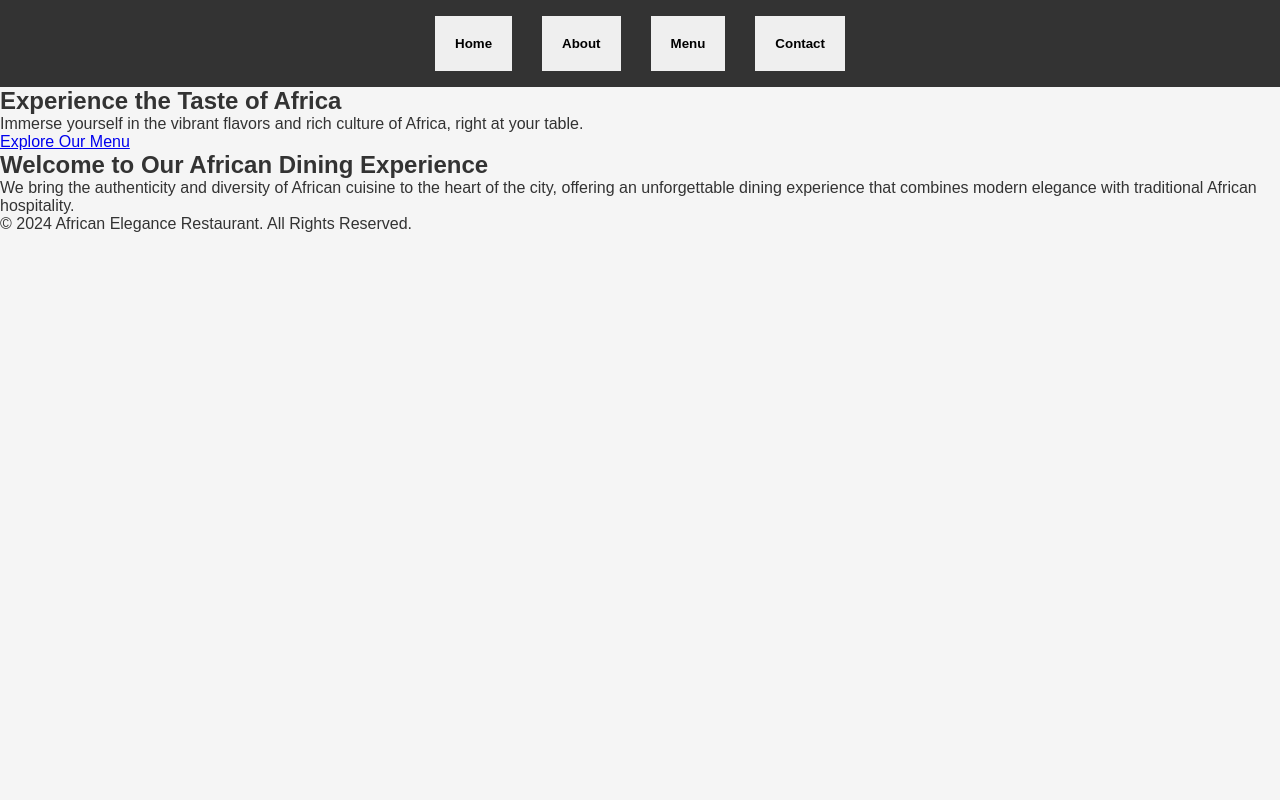
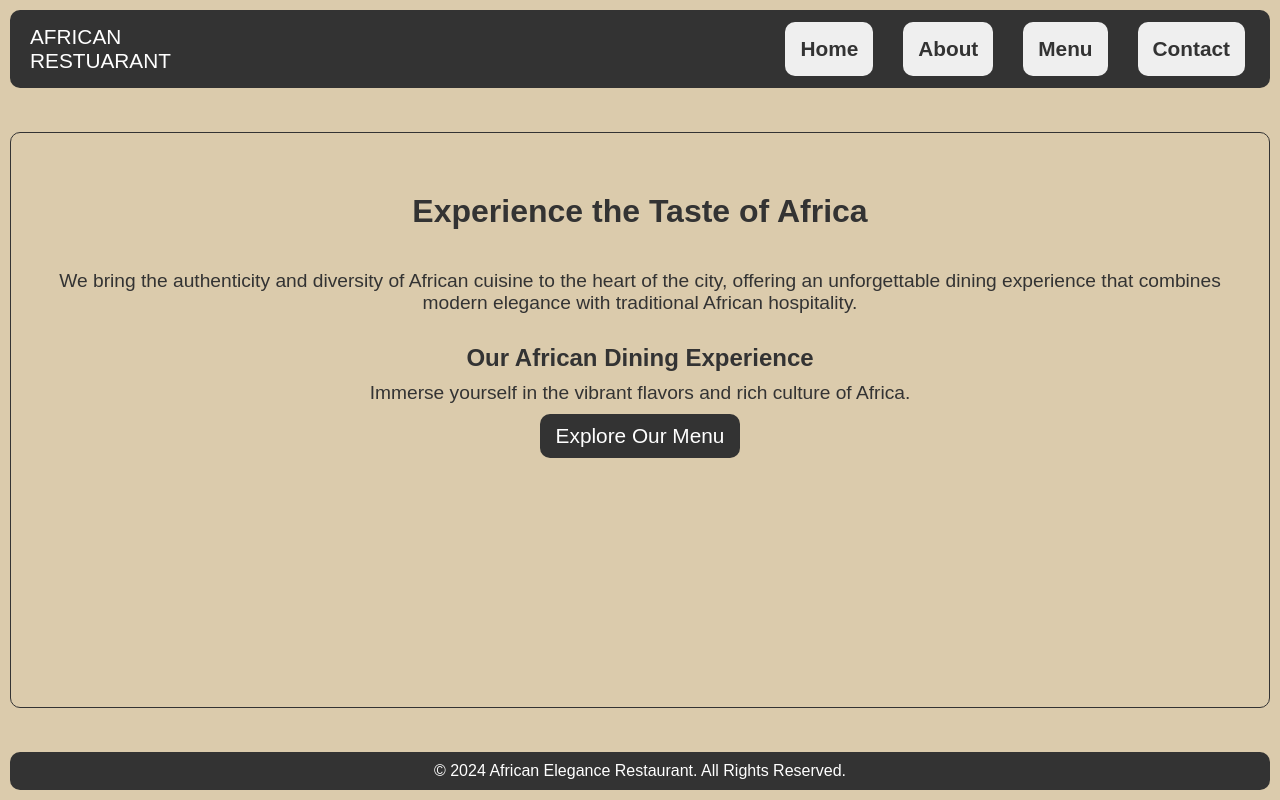
Before and after one commit to Dev-Mfundo/Restaurant-Page, a website built with webpack: page src/template.html in a window 1280 px wide. Built offline with nearby package versions, Linux system fonts and the light colour scheme.

Commit message:
Home: structure done stying done, pictures not done, all added with javascript

```diff
--- a/src/index.js
+++ b/src/index.js
@@ -1,19 +1,81 @@
 import "./styles.css";
 
+App = (() =>{
+    //Header
+    const header = document.createElement("header");
+    document.body.appendChild(header);
+    //logo
+    const logo = document.createElement("p");
+    logo.innerHTML="AFRICAN<br/> RESTUARANT";
+    logo.className="logo";
+    header.appendChild(logo);
+
+    const nav = document.createElement("nav");
+    nav.className="navbar";
+    header.appendChild(nav);
+    //navbar
     const home = document.createElement("button");
     home.innerHTML="Home";
     home.id="home";
+    nav.appendChild(home);
     const about = document.createElement("button");
     about.innerHTML="About";
     about.id="about";
+    nav.appendChild(about);
     const menu = document.createElement("button");
     menu.innerHTML="Menu";
     menu.id="menu";
+    nav.appendChild(menu);
     const contact = document.createElement("button");
     contact.innerHTML="Contact";
     contact.id="contact";
+    nav.appendChild(contact);
 
-document.getElementById('navbar').appendChild(home);
-document.getElementById('navbar').appendChild(about);
-document.getElementById('navbar').appendChild(menu);
-document.getElementById('navbar').appendChild(contact);
+    //main
+    const main = document.createElement("main");
+    document.body.appendChild(main);
+
+    const sectionOne = document.createElement("section");
+    sectionOne.className="hero";
+    main.appendChild(sectionOne);
+
+    //hero
+    const divOne = document.createElement("div")
+    divOne.className = "hero-content";
+    sectionOne.appendChild(divOne);
+    const firstHeading = document.createElement("h1")
+    firstHeading.innerHTML="Experience the Taste of Africa";
+    divOne.appendChild(firstHeading);
+    const firstParagraph = document.createElement("p")
+    firstParagraph.innerHTML="We bring the authenticity and diversity of African cuisine to the heart of the city, offering an unforgettable dining experience that combines modern elegance with traditional African hospitality.";
+    divOne.appendChild(firstParagraph);
+
+    //intro
+
+    const sectionTwo = document.createElement("section");
+    sectionTwo.className="intro";
+    main.appendChild(sectionTwo);
+    const secondHeading = document.createElement("h2");
+    secondHeading.innerHTML="Our African Dining Experience";
+    sectionTwo.appendChild(secondHeading);
+    const secondParagraph = document.createElement("p");
+    secondParagraph.innerHTML="Immerse yourself in the vibrant flavors and rich culture of Africa.";
+    sectionTwo.appendChild(secondParagraph);
+    const aTag= document.createElement("a");
+    aTag.link="#";
+    aTag.className="btn";
+    aTag.innerHTML="Explore Our Menu";
+    sectionTwo.appendChild(aTag);
+
+
+    //footer
+
+    const footer = document.createElement("footer");
+    footer.id="footer";
+    document.body.appendChild(footer);
+    const footerP = document.createElement("p");
+    footerP.innerHTML="&copy; 2024 African Elegance Restaurant. All Rights Reserved.";
+    footer.appendChild(footerP);
+
+
+})();
--- a/src/styles.css
+++ b/src/styles.css
@@ -4,28 +4,135 @@
   box-sizing: border-box;
   outline: 0px;
   border: 0px;
+  transition: 0.2s;
 }
-
 body {
+  display: flex;
+  justify-content: space-between;
+  flex-direction: column;
   font-family: 'Arial', sans-serif;
   color: #333;
-  background-color: #f5f5f5;
+  background-color: #9e711e5d;
+  min-height: 100vh;
 }
-
 header {
   background-color: #333;
-  padding: 1rem 0;
+  display: flex;
+  justify-content: space-between;
+  flex-direction: row;
   text-align: center;
+  border-radius: 10px;
+  padding: 10px;
+  margin: 10px;
+  position: relative;
 }
-
+.logo{
+  color: #ffff;
+  font-size: 1.3rem;
+  padding: 5px 10px;
+  text-align: start;
+}
 header nav{
   display: flex;
   flex-direction: row;
   justify-content: center;
 }
+@media only screen and (max-width: 778px) {
+  header nav{
+    flex-direction: column;
+    position: absolute;
+    top: 60px;
+    right: 0px;
+    background-color: #333;
+    padding: 10px 5px;
+    border-radius: 10px;
+    border: 0px;
+  }
+  nav button{
+    width: 150px;
+    justify-content: end;
+  }
+}
 nav button{
-  margin: 0 15px;
-  padding: 20px;
-  color: #000000;
+  display: flex;
+  margin: 2px 15px;
+  padding: 15px;
+  color: #333;
   font-weight: bold;
+  border-radius: 10px;
+  font-size: 1.3rem;
+  text-align: center;
 }
+nav button:hover{
+  background-color: rgb(119, 105, 43);
+  color: #ffff;
+}
+nav button:focus{
+  background-color: rgb(155, 76, 19);
+  color: #ffff;
+}
+main{
+  margin: 5px 10px;
+  padding: 10px;
+  min-height: 72vh;
+  border: 1px solid #333;
+  border-radius: 10px;
+}
+.hero-content h1{
+  text-align: center;
+  margin: 40px 10px;
+  font-size: 2rem;
+  background:none ;
+}
+.hero-content{
+  padding: 10px;
+  text-align: center;
+}
+.hero-content p{
+  font-size: 1.2rem;
+}
+.intro{
+  padding: 10px;
+  text-align: center;
+}
+.intro h2{
+  text-align: center;
+  margin: 10px;
+  font-size: 1.5rem;
+}
+.intro p{
+  font-size: 1.2rem;
+}
+.intro .btn{
+  display: block;
+  text-align: center;
+  padding: 10px;
+  font-size: 1.3rem;
+  text-decoration: none;
+  border: 0px;
+  border-radius: 10px;
+  margin: 10px auto;
+  width: 200px;
+  background-color: #333;
+  color: #ffff;
+}
+.intro .btn:hover{
+  background-color: rgb(119, 105, 43);
+  color: #ffff;
+  border: 0px;
+}
+.intro .btn:focus{
+  background-color: rgb(155, 76, 19);
+  color: #ffff;
+}
+footer{
+  display: block;
+  background-color: #333;
+  text-align: center;
+  border-radius: 10px;
+  padding: 10px;
+  margin:10px;
+}
+footer p{
+  color: #ffff;
+}
--- a/src/template.html
+++ b/src/template.html
@@ -3,33 +3,9 @@
 <head>
   <meta charset="UTF-8">
   <meta name="viewport" content="width=device-width, initial-scale=1.0">
-  <title>Restaurant</title>
+  <title>African Elegance</title>
 </head>
 <body>
-
-  <header>
-    <nav id="navbar">
-    </nav>
-  </header>
-
-  <main>
-    <section class="hero">
-      <div class="hero-content">
-        <h1>Experience the Taste of Africa</h1>
-        <p>Immerse yourself in the vibrant flavors and rich culture of Africa, right at your table.</p>
-        <a href="menu.html" class="btn">Explore Our Menu</a>
-      </div>
-    </section>
-
-    <section class="intro">
-      <h2>Welcome to Our African Dining Experience</h2>
-      <p>We bring the authenticity and diversity of African cuisine to the heart of the city, offering an unforgettable dining experience that combines modern elegance with traditional African hospitality.</p>
-    </section>
-  </main>
-
-  <footer>
-    <p>&copy; 2024 African Elegance Restaurant. All Rights Reserved.</p>
-  </footer>
-<script src="./index.js"></script>
+<script type="module" src="./index.js"></script>
 </body>
 </html>
```
Lines whose indentation alone changed are shown as unchanged.
